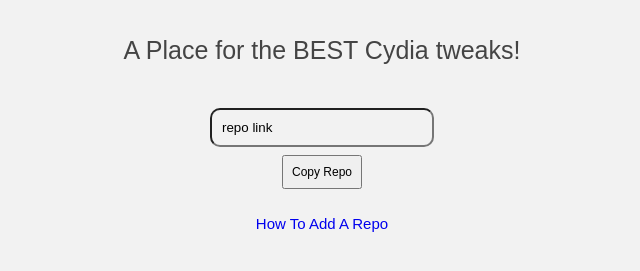
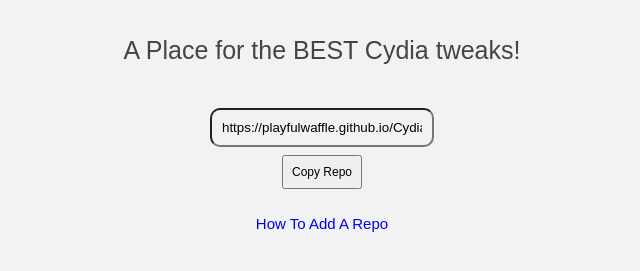
Before and after one commit to playfulwaffle/CydiaWaffle, a plain HTML site: page index.html in a window 1280 px wide. Shown: the part 83-354 px from the top of the page, without its empty margins (318-958 px from the left). Drawn offline with Linux system fonts and the light colour scheme.

Commit message:
Almost Done!

```diff
--- a/index.html
+++ b/index.html
@@ -17,7 +17,7 @@
 <br>
 <center><p style="font-family:arial;font-size:25px;color:#444444;">A Place for the BEST Cydia tweaks!</p></center>
 <br>
-<center><input style="font-family:arial;background-color:#f2f2f2;border-radius:10px;display:block;width:200px;padding:10px;" type="text" value="repo link" id="myInput"><button style="font-family:arial;font-size:12px;padding:8px;margin:8px;" onclick="myFunction()">Copy Repo</button></center>
+<center><input style="font-family:arial;background-color:#f2f2f2;border-radius:10px;display:block;width:200px;padding:10px;" type="text" value="https://playfulwaffle.github.io/CydiaWaffle/" id="myInput"><button style="font-family:arial;font-size:12px;padding:8px;margin:8px;" onclick="myFunction()">Copy Repo</button></center>
 <br>
 <center><a style="text-decoration:none;font-family:arial;font-size:15px;padding:10px;" href="https://ioshacker.com/how-to/how-to-add-a-repo-in-cydia">How To Add A Repo</a></center>
 </body>
```
Also changed, not shown: CydiaIcon.png (added), floatingdock_1.5/data/Library/Application Support/FloatingDock/icon.png (added), floatingdock_1.5/data/Library/PreferenceBundles/FloatingDock.bundle/icon@2x.png (added), floatingdock_1.5/data/Library/PreferenceBundles/FloatingDock.bundle/paypal@2x.png (added), floatingdock_1.5/data/Library/PreferenceBundles/FloatingDock.bundle/twitter@2x.png (added), 10 other files.
